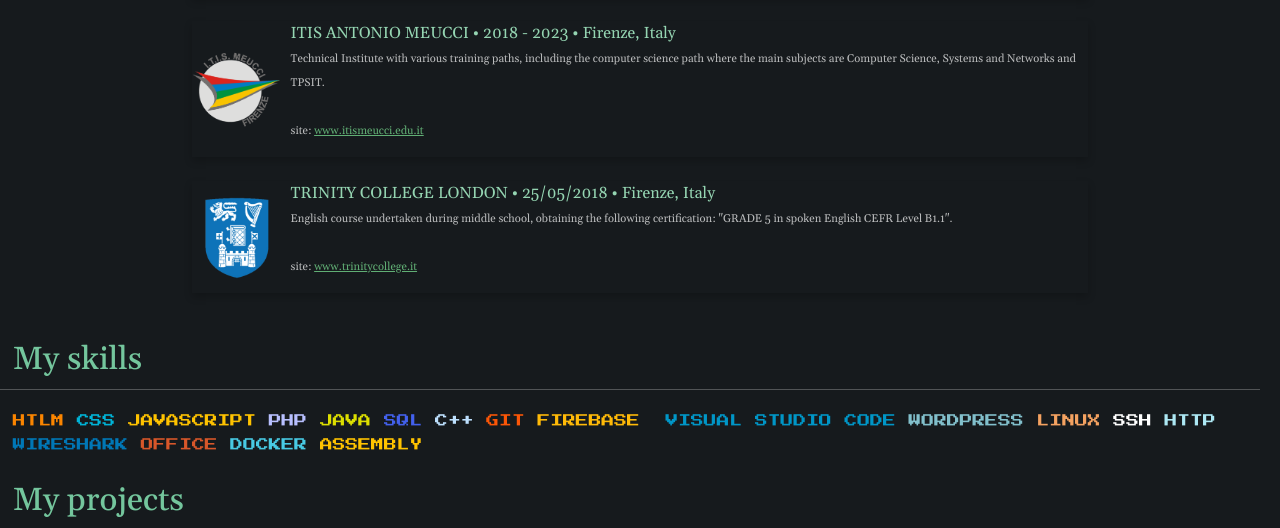
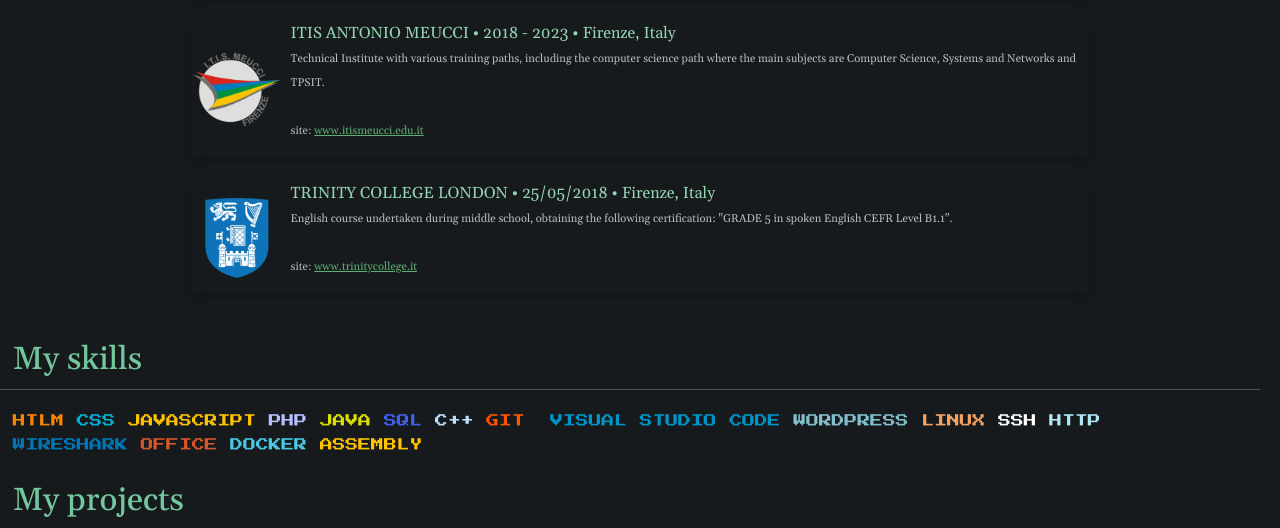
Before and after one commit to Deivv-code/MyPortfolio, a plain HTML site: page index.html in a window 1280 px wide. Shown: the part 424-952 px from the top of the page. Drawn offline with nearby package versions, Linux system fonts and the light colour scheme.

Commit message:
some changes for skills

```diff
--- a/index.html
+++ b/index.html
@@ -121,8 +121,7 @@
     <div class="container-span">
     <span class="html-span">HTLM</span><span class="css-span">CSS</span><span class="javascript-span">JAVASCRIPT<span
         class="php-span">PHP</span><span class="java-span">JAVA</span><span
-        class="sql-span">SQL</span><span class="cplus-span">C++</span><span class="git-span">GIT</span><span
-        class="firebase-span">FIREBASE</span>
+        class="sql-span">SQL</span><span class="cplus-span">C++</span><span class="git-span">GIT</span>
       <span class="visual-studio-span">VISUAL STUDIO CODE</span><span class="wordpress-span">WORDPRESS</span><span class="linux-span">LINUX</span><span
         class="ssh-span">SSH</span><span class="http-span">HTTP</span>
       <span class="wireshark-span">WIRESHARK</span><span class="office-span">OFFICE</span><span
--- a/styles/style.css
+++ b/styles/style.css
@@ -3,7 +3,7 @@
 body{
     background-color: #161a1d;
     position: relative;
-
+    overflow-x: hidden; /* Hide horizontal scrollbar */
 }
 .title{
     color: #52b788;
```
